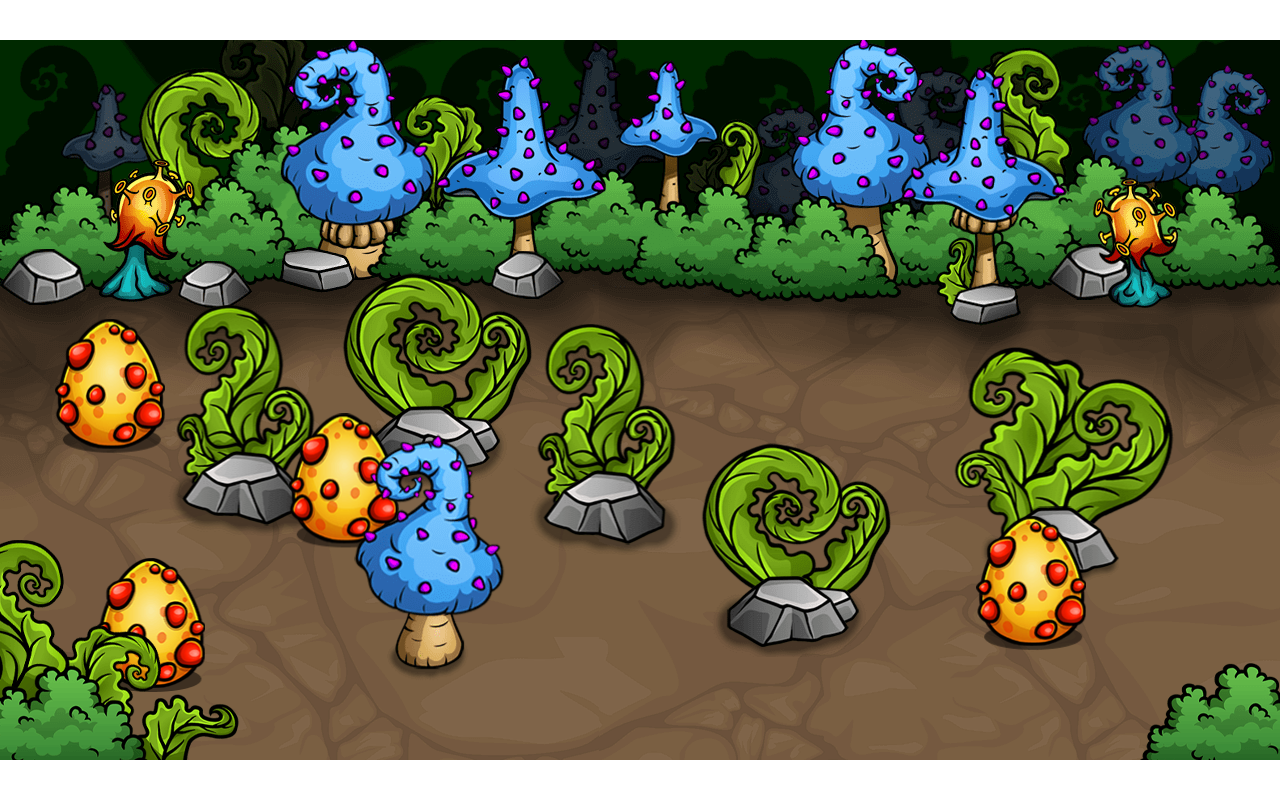
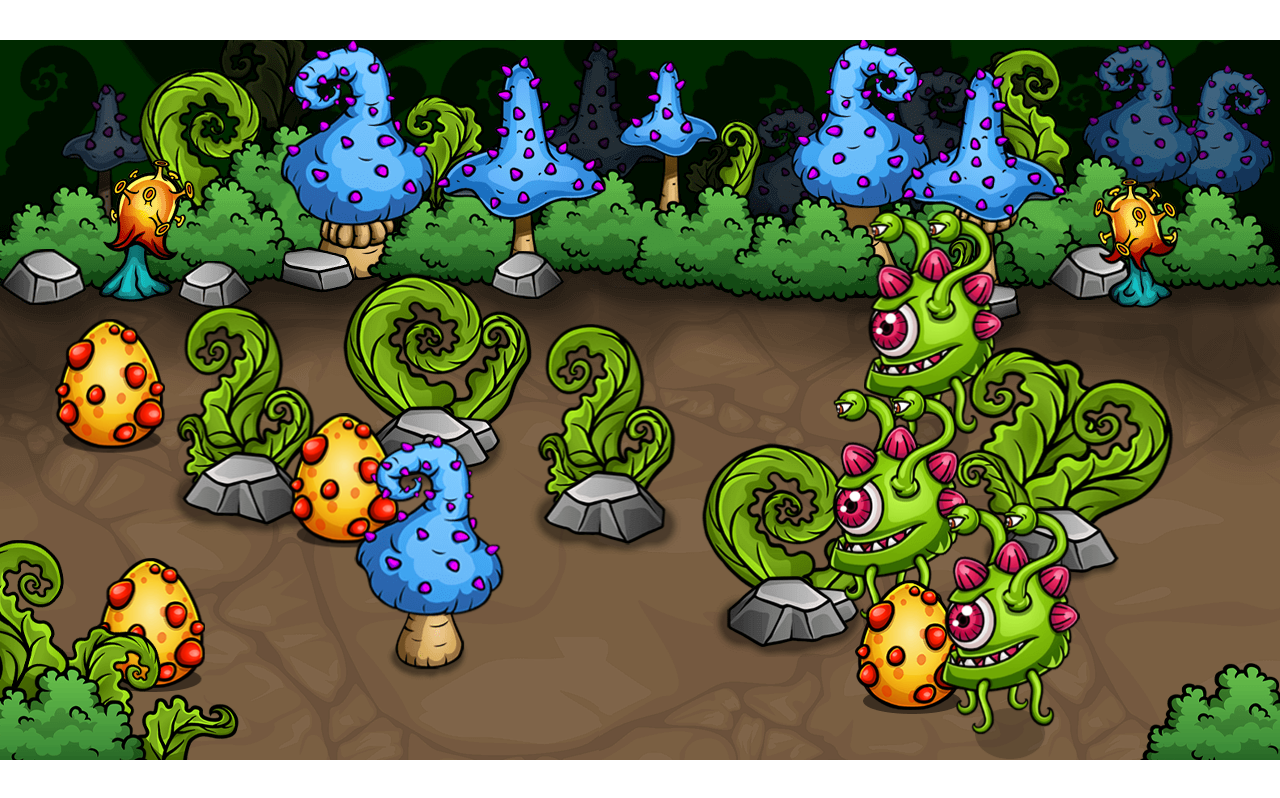
Before and after one commit to mpaukov/js-game, a plain HTML site: page index.html in a window 1280 px wide. Drawn offline with Linux system fonts and the light colour scheme.

Commit message:
add enemies

```diff
--- a/index.html
+++ b/index.html
@@ -13,6 +13,7 @@
     <img id="obstacles" src="./images/obstacles.png" alt="obstacles" />
     <img id="bull" src="./images/bull.png" alt="bull" />
     <img id="egg" src="./images/egg.png" alt="egg" />
+    <img id="toad" src="./images/toad.png" alt="toad" />
     <script src="script.js"></script>
   </body>
 </html>
--- a/script.js
+++ b/script.js
@@ -200,8 +200,77 @@ window.addEventListener("load", () => {
     update() {
       this.spriteX = this.collisionX - this.width * 0.5;
       this.spriteY = this.collisionY - this.height * 0.5 - 30;
+
+      let collisionObjects = [
+        this.game.player,
+        ...this.game.obstacles,
+        ...this.game.enemies,
+      ];
+      collisionObjects.forEach((object) => {
+        let [collision, distance, sumOfRadii, dx, dy] =
+          this.game.checkCollision(this, object);
+
+        if (collision) {
+          const unit_x = dx / distance;
+          const unit_y = dy / distance;
+          this.collisionX = object.collisionX + (sumOfRadii + 1) * unit_x;
+          this.collisionY = object.collisionY + (sumOfRadii + 1) * unit_y;
+        }
+      });
+    }
+  }
+
+  class Enemy {
+    constructor(game) {
+      this.game = game;
+      this.collisionRadius = 30;
+      this.speedX = Math.random() * 3 + 0.5;
+      this.image = document.getElementById("toad");
+      this.spriteWidth = 140;
+      this.spriteHeight = 260;
+      this.width = this.spriteWidth;
+      this.height = this.spriteHeight;
+      this.collisionX = this.game.width + this.width;
+      this.collisionY =
+        this.game.topMargin +
+        Math.random() * (this.game.height - this.game.topMargin);
+      this.spriteX;
+      this.spriteY;
+    }
+
+    draw(context) {
+      context.drawImage(this.image, this.spriteX, this.spriteY);
+
+      if (this.game.debug) {
+        context.beginPath();
+        context.arc(
+          this.collisionX,
+          this.collisionY,
+          this.collisionRadius,
+          0,
+          Math.PI * 2
+        );
+        context.save();
+        context.globalAlpha = 0.5;
+        context.fill();
+        context.restore();
+        context.stroke();
+      }
+    }
+
+    update() {
+      this.spriteX = this.collisionX - this.width * 0.5;
+      this.spriteY = this.collisionY - this.height + 40;
+      this.collisionX -= this.speedX;
+      if (this.spriteX + this.width < 0) {
+        this.collisionX = this.game.width + this.width;
+        this.collisionY =
+          this.game.topMargin +
+          Math.random() * (this.game.height - this.game.topMargin);
+        this.speedX = Math.random() * 3 + 0.5;
+      }
+
       let collisionObjects = [this.game.player, ...this.game.obstacles];
-
       collisionObjects.forEach((object) => {
         let [collision, distance, sumOfRadii, dx, dy] =
           this.game.checkCollision(this, object);
@@ -233,6 +302,7 @@ window.addEventListener("load", () => {
       this.eggInterval = 1000;
       this.maxEggs = 20;
       this.eggs = [];
+      this.enemies = [];
       this.gameObjects = [];
       this.mouse = {
         x: this.width * 0.5,
@@ -267,7 +337,12 @@ window.addEventListener("load", () => {
     render(context, deltaTime) {
       if (this.timer > this.interval) {
         context.clearRect(0, 0, canvas.width, canvas.height);
-        this.gameObjects = [...this.eggs, ...this.obstacles, this.player];
+        this.gameObjects = [
+          this.player,
+          ...this.eggs,
+          ...this.obstacles,
+          ...this.enemies,
+        ];
         this.gameObjects.sort((a, b) => {
           return a.collisionY - b.collisionY;
         });
@@ -299,7 +374,15 @@ window.addEventListener("load", () => {
       this.eggs.push(new Egg(this));
     }
 
+    addEnemy() {
+      this.enemies.push(new Enemy(this));
+    }
+
     init() {
+      for (let i = 0; i < 3; i++) {
+        this.addEnemy();
+      }
+
       let attempts = 0;
       while (this.obstacles.length < this.numberOfObstacles && attempts < 500) {
         let testObstacle = new Obstacle(this);
--- a/style.css
+++ b/style.css
@@ -21,6 +21,7 @@
 
 #obstacles,
 #bull,
-#egg {
+#egg,
+#toad {
   display: none;
 }
```
